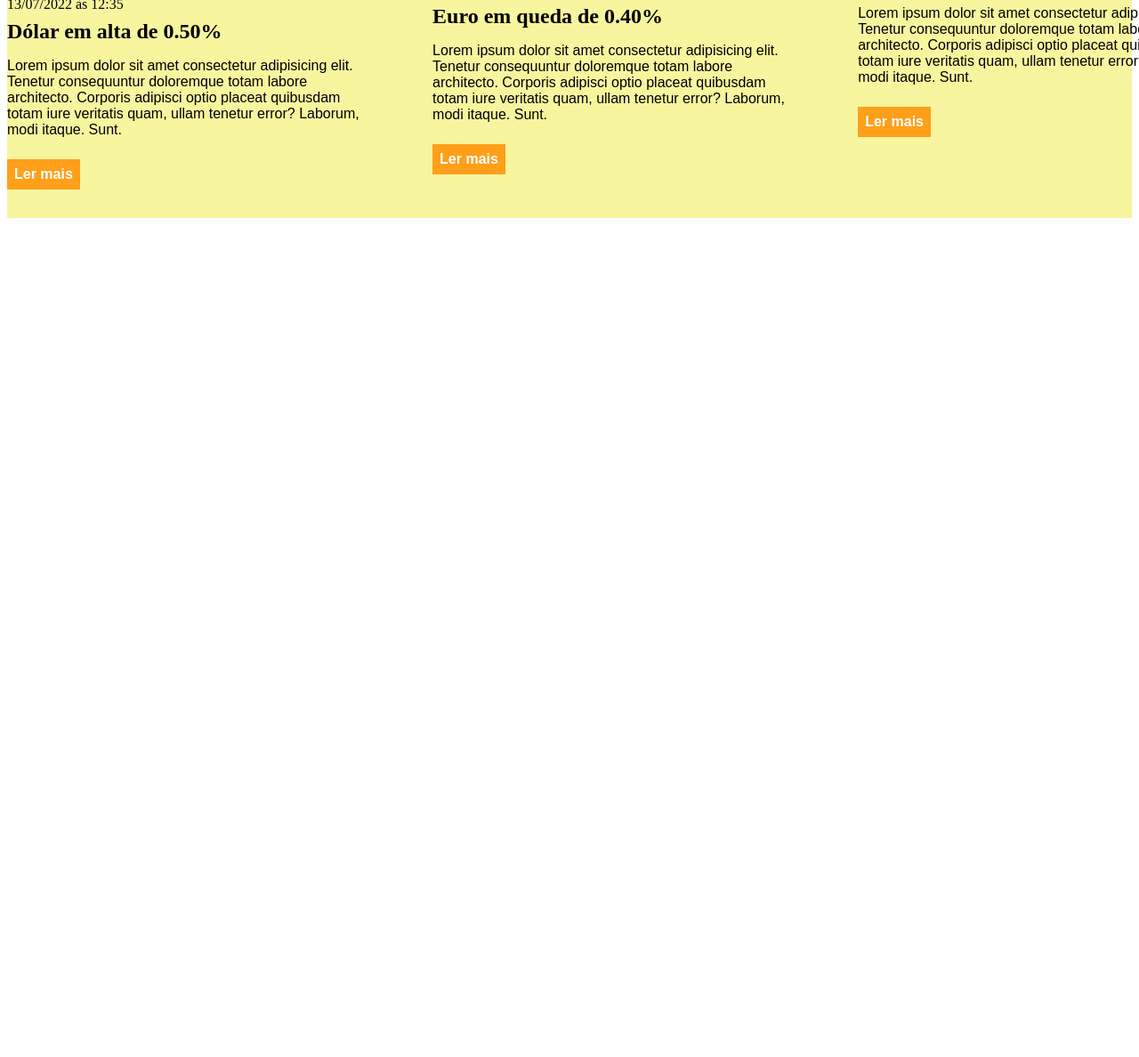
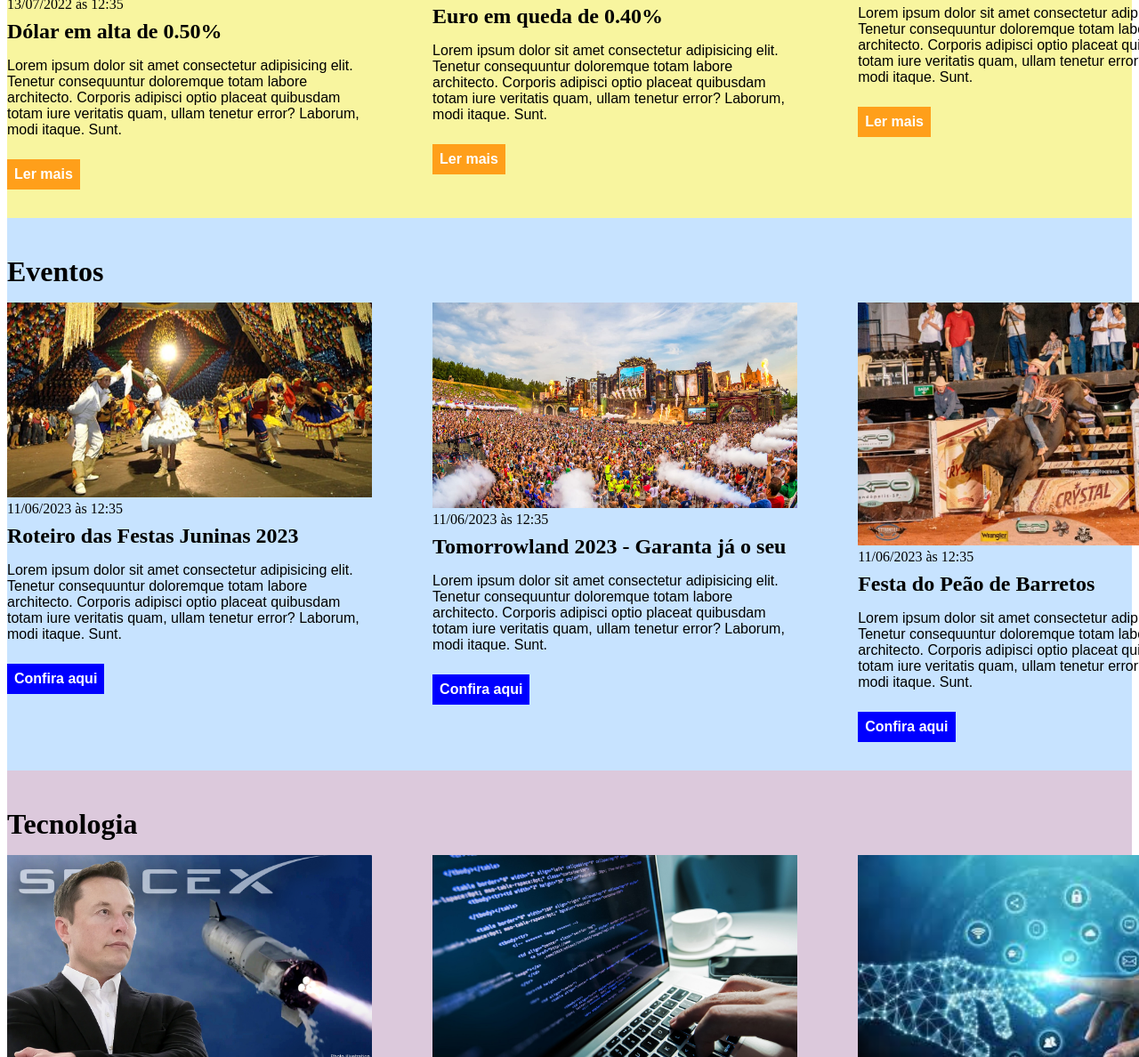
Before and after one commit to fbadini10/curso_ebac_felipebadini, a plain HTML site: page Exercicio_CSS_Modulo4/index.html in a window 1280 px wide. Shown: the part 1612-2800 px from the top of the page at 89% size. Before the commit the page ends 1865 px from the top, so only its background shows below. Drawn offline with Linux system fonts and the light colour scheme.

Commit message:
atualizações na pasta CSS

```diff
--- a/Exercicio_CSS_Modulo4/index.html
+++ b/Exercicio_CSS_Modulo4/index.html
@@ -18,6 +18,12 @@
                     </li>
                     <li>
                         <a href="#economy" title="Ir para a seção de notícias">Economia</a>
+                    </li>
+                    <li>
+                        <a href="#events" title="Ir para a seção de eventos">Eventos</a>
+                    </li>
+                    <li>
+                        <a href="#technology" title="Ir para a seção de Tecnologia">Tecnologia</a>
                     </li>
                 </ul>
             </nav>
@@ -114,5 +120,102 @@
             </div>
         </div>
     </section>
+
+
+
+    <section id="events">
+        <div class="container">
+            <h2>Eventos</h2>
+            <div class="articles">
+                <article>
+                <img src="./imagens/arraia.jpg" alt="Quadrilha" />
+                <header>
+                    <time>11/06/2023 às 12:35</time>
+                </header>
+                <h3>Roteiro das Festas Juninas 2023</h3>
+                <p>
+                    Lorem ipsum dolor sit amet consectetur adipisicing elit. Tenetur consequuntur doloremque totam labore architecto. Corporis adipisci optio placeat quibusdam totam iure veritatis quam, ullam tenetur error? Laborum, modi itaque. Sunt.
+                </p>
+                <a href="#" title="Leia a notícia completa">Confira aqui</a>
+            </article>
+            <article>
+                <img src="./imagens/Tomorrowland.jpg" alt="Festa Tomorrowland" />
+                <header>
+                    <time>11/06/2023 às 12:35</time>
+                </header>
+                <h3>Tomorrowland 2023 - Garanta já o seu</h3>
+                <p>
+                    Lorem ipsum dolor sit amet consectetur adipisicing elit. Tenetur consequuntur doloremque totam labore architecto. Corporis adipisci optio placeat quibusdam totam iure veritatis quam, ullam tenetur error? Laborum, modi itaque. Sunt.
+                </p>
+                <a href="#" title="Leia a notícia completa">Confira aqui</a>
+            </article>
+            <article>
+                <img src="./imagens/rodeio.jpeg" alt="Peao e Touro" />
+                <header>
+                    <time>11/06/2023 às 12:35</time>
+                </header>
+                <h3>Festa do Peão de Barretos</h3>
+                <p>
+                    Lorem ipsum dolor sit amet consectetur adipisicing elit. Tenetur consequuntur doloremque totam labore architecto. Corporis adipisci optio placeat quibusdam totam iure veritatis quam, ullam tenetur error? Laborum, modi itaque. Sunt.
+                </p>
+                <a href="#" title="Leia a notícia completa">Confira aqui</a>
+            </article>
+            </div>
+        </div>
+    </section>
+
+
+
+
+
+
+    <section id="technology">
+        <div class="container">
+            <h2>Tecnologia</h2>
+            <div class="articles">
+                <article>
+                <img src="./imagens/Musk-Starship-Spacex.jpg" alt="Musk e foguete" />
+                <header>
+                    <time>11/06/2023 às 12:35</time>
+                </header>
+                <h3>Felipe Badini faz curso na EBAC e foi contratado pela Spacex</h3>
+                <p>
+                    Lorem ipsum dolor sit amet consectetur adipisicing elit. Tenetur consequuntur doloremque totam labore architecto. Corporis adipisci optio placeat quibusdam totam iure veritatis quam, ullam tenetur error? Laborum, modi itaque. Sunt.
+                </p>
+                <a href="#" title="Leia a notícia completa">Leia mais</a>
+            </article>
+            <article>
+                <img src="./imagens/dev.jpg" alt="imagem do computador com códigos" />
+                <header>
+                    <time>11/06/2023 às 12:35</time>
+                </header>
+                <h3>Grande demanda por desenvolvedores no mercado de Tecnologia</h3>
+                <p>
+                    Lorem ipsum dolor sit amet consectetur adipisicing elit. Tenetur consequuntur doloremque totam labore architecto. Corporis adipisci optio placeat quibusdam totam iure veritatis quam, ullam tenetur error? Laborum, modi itaque. Sunt.
+                </p>
+                <a href="#" title="Leia a notícia completa">Leia mais</a>
+            </article>
+            <article>
+                <img src="./imagens/IA.jfif" alt="Imagem de inteligencia artificial" />
+                <header>
+                    <time>11/06/2023 às 12:35</time>
+                </header>
+                <h3>Nova legislação para regulamentar o uso da Inteligência artificial</h3>
+                <p>
+                    Lorem ipsum dolor sit amet consectetur adipisicing elit. Tenetur consequuntur doloremque totam labore architecto. Corporis adipisci optio placeat quibusdam totam iure veritatis quam, ullam tenetur error? Laborum, modi itaque. Sunt.
+                </p>
+                <a href="#" title="Leia a notícia completa">Leia mais</a>
+            </article>
+            </div>
+        </div>
+    </section>
+
+
+
+
+
+
+
+
 </body>
 </html>
--- a/Exercicio_CSS_Modulo4/main.css
+++ b/Exercicio_CSS_Modulo4/main.css
@@ -103,3 +103,11 @@ section h2 {
 #economy .articles article a {
     background-color: #ff9f1a;
 }
+
+#events {
+    background-color: rgba(0, 128, 255, 0.218);
+}
+
+#technology {
+    background-color: rgba(90, 1, 90, 0.21);
+}
```
Also changed, not shown: Exercicio_CSS_Modulo4/imagens/IA.jfif (added), Exercicio_CSS_Modulo4/imagens/Musk-Starship-Spacex.jpg (added), Exercicio_CSS_Modulo4/imagens/Tomorrowland.jpg (added), Exercicio_CSS_Modulo4/imagens/arraia.jpg (added), Exercicio_CSS_Modulo4/imagens/dev.jpg (added), Exercicio_CSS_Modulo4/imagens/rodeio.jpeg (added).
